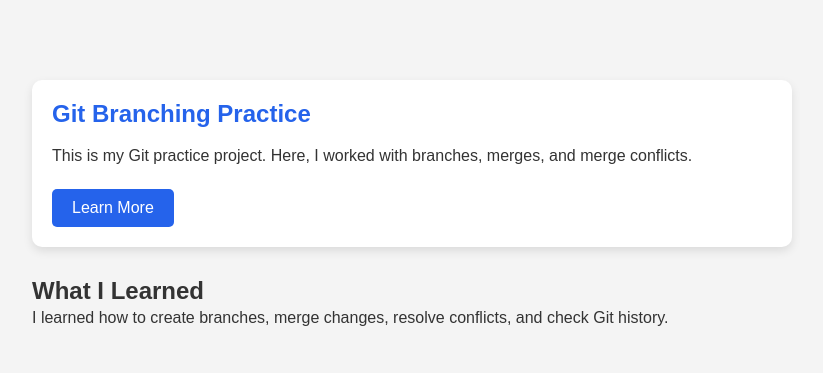
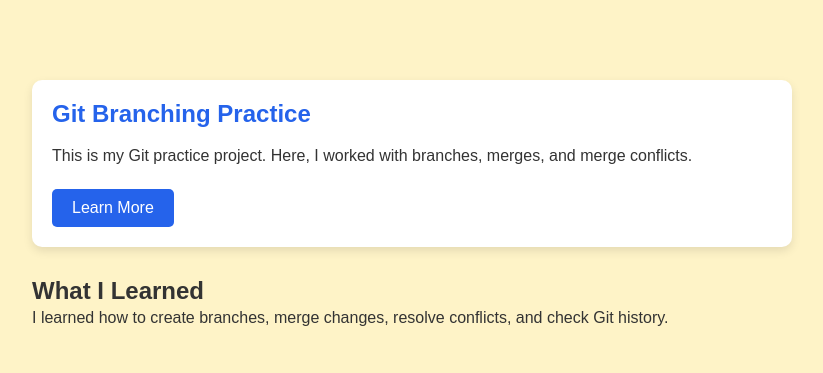
Before and after one commit to shaurovemon75/2023100000315_3_Gitlab, a plain HTML site: page index.html in a window 1280 px wide. Shown: the whole page, without its empty margins (228-1051 px from the left). Drawn offline with Linux system fonts and the light colour scheme.

Commit message:
Change background color in main

```diff
--- a/index.css
+++ b/index.css
@@ -7,7 +7,7 @@
 
 body {
     font-family: Arial, sans-serif;
-    background-color: #f4f4f4;
+  background-color: #fef3c7;
     color: #333;
 }
 
@@ -16,6 +16,7 @@ body {
     margin: 60px auto;
     padding: 20px;
 }
+
 
 .card {
     background-color: white;
```
